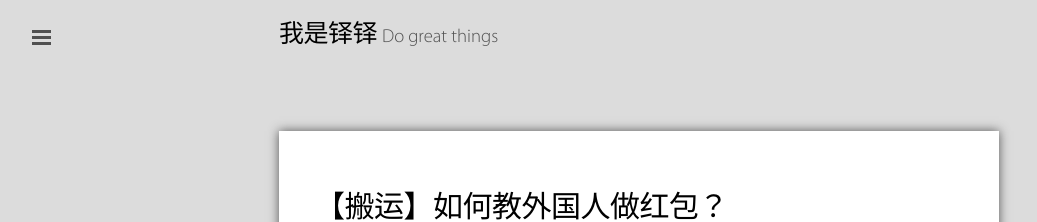
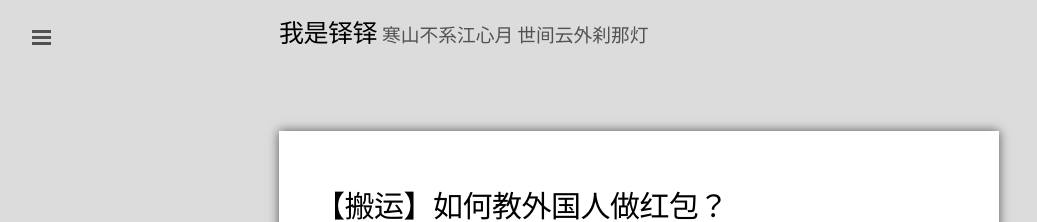
Before and after one commit to zhanghub/duoduoeeee.github.io, a Jekyll site: the page built from index.html, in a window 1280 px wide. Shown: the top 222 px of the page, without its empty margins (1-1038 px from the left). Built offline with Jekyll 4.4.1, drawn with Linux system fonts in a browser that asks for light colours; Markdown is read by kramdown in place of the engine named in the settings; the list of posts is cut into pages by our own code.

Commit message:
update tagline setting

```diff
--- a/_config.yml
+++ b/_config.yml
@@ -7,7 +7,7 @@ permalink:        pretty
 
 # Setup
 title:            '我是铎铎'
-tagline:          'Do great things'
+tagline:          '寒山不系江心月 世间云外刹那灯'
 description:      'My random translations. Tech and news in particular.'
 url:              http://lingduo.net.cn
 
```
